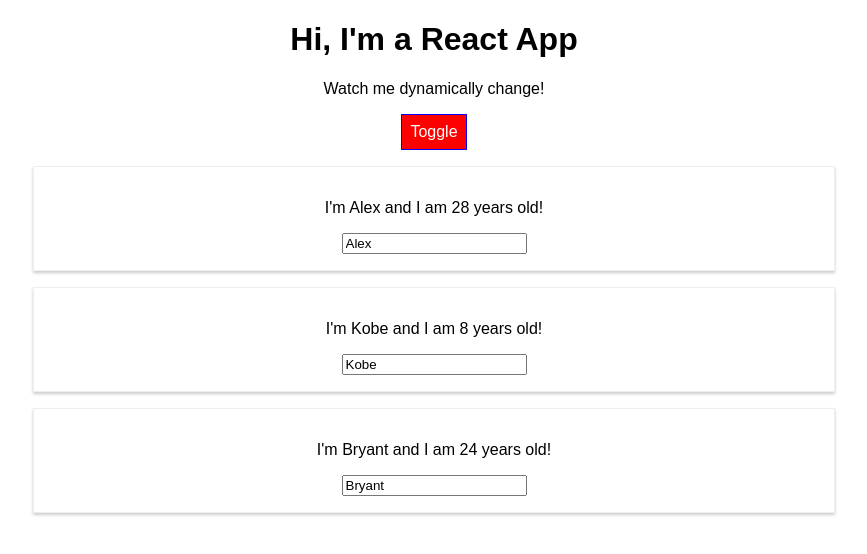
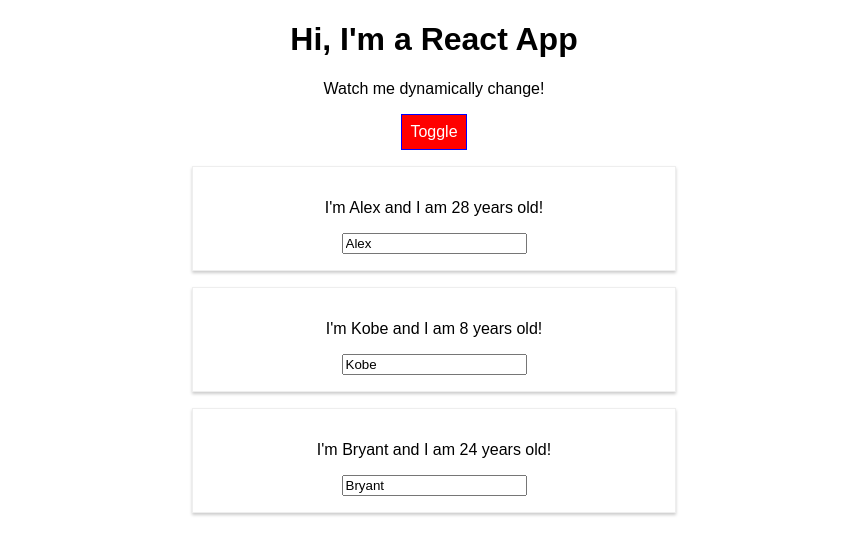
Before and after one commit to alexw14/learn-react-redux, a React (Create React App) app: page / in a window 1280 px wide. Both pictures are taken after a click on the button "Toggle". Shown: the top 554 px of the page, without its empty margins (206-1073 px from the left). Built offline with nearby package versions, Linux system fonts and the light colour scheme.

Commit message:
Add Radium for dynamically adding pseudo classes

```diff
--- a/package.json
+++ b/package.json
@@ -3,6 +3,7 @@
   "version": "0.1.0",
   "private": true,
   "dependencies": {
+    "radium": "^0.22.1",
     "react": "^16.2.0",
     "react-dom": "^16.2.0",
     "react-scripts": "1.1.1"
--- a/src/App.js
+++ b/src/App.js
@@ -1,4 +1,5 @@
 import React, { Component } from 'react';
+import Radium, { StyleRoot } from 'radium';
 import './App.css';
 import Person from './Person/Person';
 
@@ -18,7 +19,7 @@
       return p.id === id;
     });
     // create new object
-    let person = {...this.state.persons[personIndex]};
+    let person = { ...this.state.persons[personIndex] };
     // alternatively, let person = Object.assign({}, this.state.persons[personIndex]);
     // assign name to the target value
     person.name = event.target.value;
@@ -26,7 +27,7 @@
     let persons = [...this.state.persons];
     // assign the new person object to the corresponding index in array
     persons[personIndex] = person;
-    this.setState({persons: persons})
+    this.setState({ persons: persons })
   }
 
   togglePersonsHandler = () => {
@@ -52,7 +53,12 @@
       font: 'inherit',
       border: '1px solid blue',
       padding: '8px',
-      cursor: 'pointer'
+      cursor: 'pointer',
+      // with radium added, you can add pseudo classes
+      ':hover': {
+        backgroundColor: 'lightgreen',
+        color: 'black'
+      }
     };
 
     // handling dynamic content the javascript way
@@ -75,9 +81,14 @@
       )
       // change color of button to red when showPersons = true
       style.backgroundColor = 'red';
+      // with radium
+      style[':hover'] = {
+        backgroundColor: 'salmon',
+        color: 'black'
+      }
     }
 
-    // class name as declared in App.css
+    // class names as declared in App.css
     // let classes = ['red', 'bold'].join(' '); // => 'red bold'
 
     let classes = [];
@@ -89,12 +100,14 @@
     }
 
     return (
+      <StyleRoot>
         <div className="App">
           <h1>Hi, I'm a React App</h1>
           <p className={classes.join(' ')}>Watch me dynamically change!</p>
           <button style={style} onClick={this.togglePersonsHandler}>Toggle</button>
           {persons}
         </div>
+      </StyleRoot>
     );
 
     // return React.createElement('div', {className: 'App'}, React.createElement('h1', null, 'Hi I am a React App!!!'));
@@ -106,4 +119,4 @@
   }
 }
 
-export default App;
+export default Radium(App);
--- a/src/Person/Person.js
+++ b/src/Person/Person.js
@@ -1,13 +1,21 @@
 import React from 'react';
+import Radium from 'radium';
 import './Person.css';
 
 const person = (props) => {
+  let style = {
+    '@media (min-width: 500px)': {
+      width: '450px'
+    }
+  }
+
+
   return (
-    <div className='Person'>
+    <div className='Person' style={style}>
       <p onClick={props.handleDeletePerson}>I'm {props.name} and I am {props.age} years old!</p>
       <input type='text' onChange={props.handleNameChange} value={props.name}/>
     </div>
   )
 };
 
-export default person;
+export default Radium(person);
```
Also changed, not shown: 1 other file (tests, documents, lock files or other folders). Lines whose indentation alone changed are shown as unchanged.
